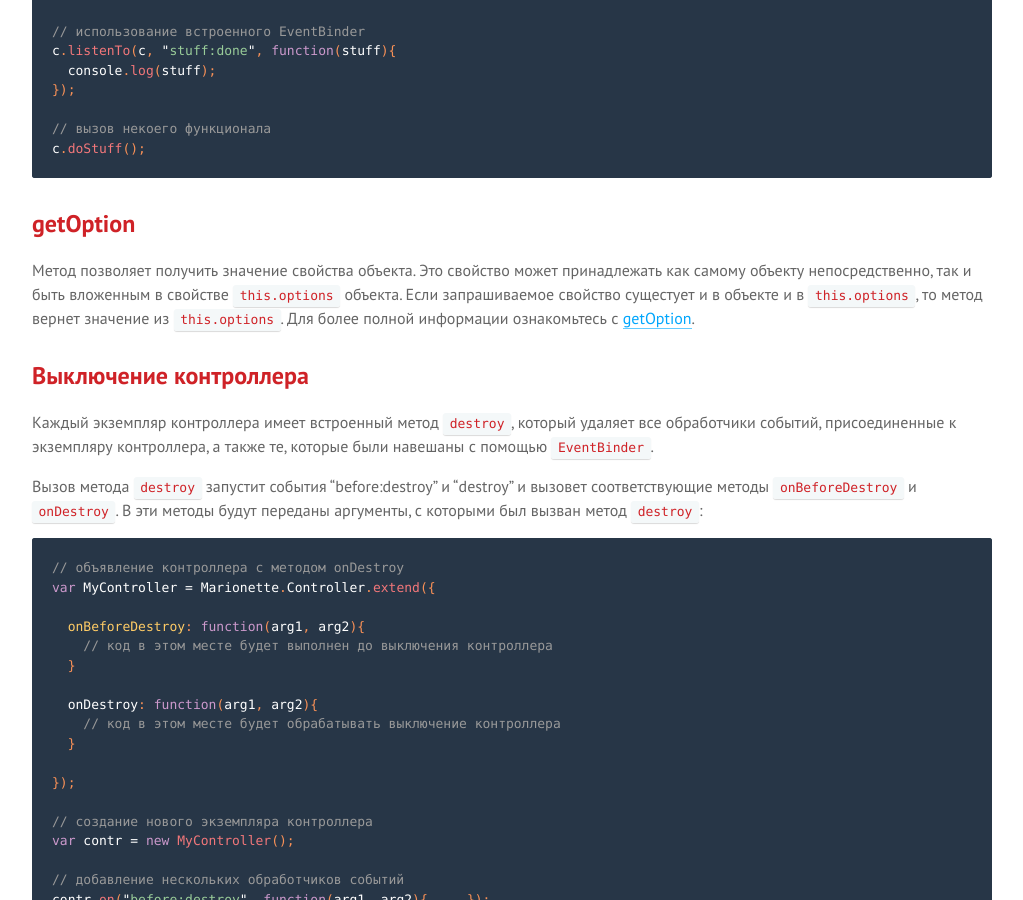
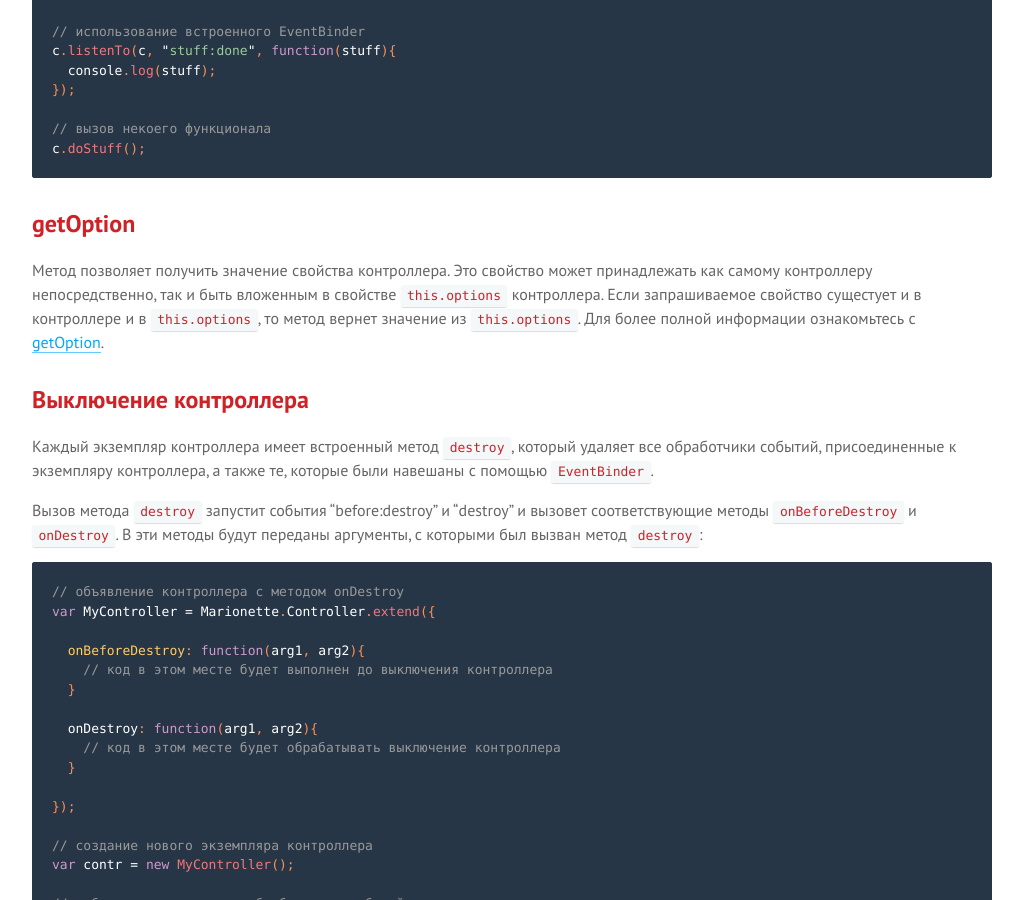
Before and after one commit to sadcitizen/marionettejs.ru, a Jekyll site: the page built from _posts/2014-04-01-controller.md, in a window 1280 px wide and 900 px high, scrolled down 1184 px. Shown: the whole window, without its empty margins (128-1151 px from the left). Built offline with Jekyll 4.4.1, drawn with Linux system fonts in a browser that asks for light colours; some web fonts are replaced; Markdown is read by kramdown in place of the engine named in the settings.

Commit message:
update ru/Controller

```diff
--- a/_includes/translation/ru/marionette.controller.md
+++ b/_includes/translation/ru/marionette.controller.md
@@ -45,8 +45,8 @@ c.doStuff();
 
 ## getOption
 
-Метод позволяет получить значение свойства объекта. Это свойство может принадлежать как самому объекту непосредственно, так и
-быть вложенным в свойстве `this.options` объекта. Если запрашиваемое свойство сущестует и в объекте и в `this.options`, то метод вернет значение из `this.options`.
+Метод позволяет получить значение свойства контроллера. Это свойство может принадлежать как самому контроллеру непосредственно, так и
+быть вложенным в свойстве `this.options` контроллера. Если запрашиваемое свойство сущестует и в контроллере и в `this.options`, то метод вернет значение из `this.options`.
 Для более полной информации ознакомьтесь с [getOption](../functions/).
 
 ## <a name="closing-a-controller"></a> Выключение контроллера
```
